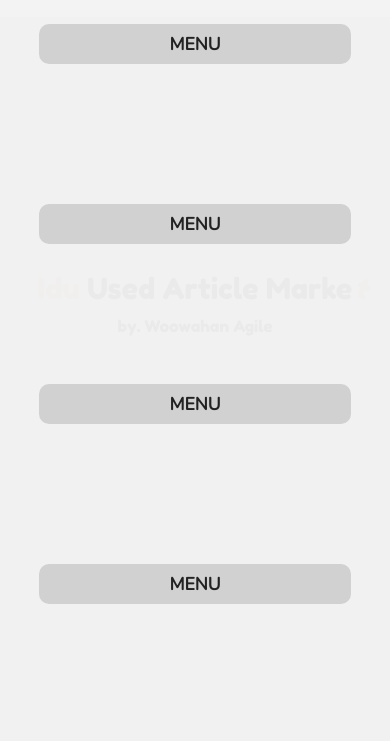
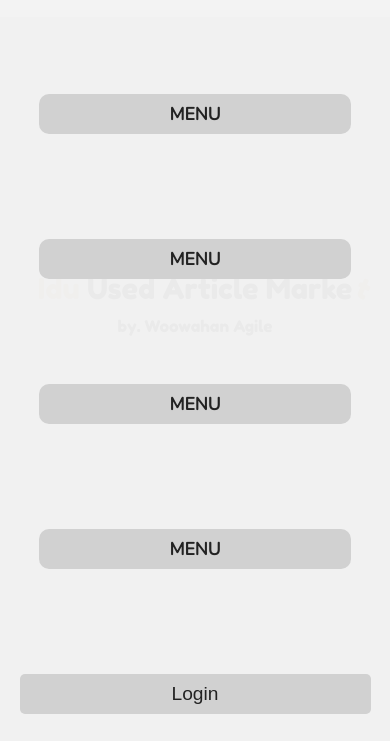
Before and after one commit to ssi02014/woowahan-agile-prototype, a plain HTML site: page index.html in a window 390 px wide. Both pictures are taken after a click on the element 355 px from the left and 40 px from the top of the page. Shown: the part 63-804 px from the top of the page. Drawn offline with nearby package versions, Linux system fonts and the light colour scheme.

Commit message:
feat: 반응형 시 header-menu 영역 수정

```diff
--- a/css/style.css
+++ b/css/style.css
@@ -1,4 +1,3 @@
-
 .header{
     position: fixed;
     width: 100%;
@@ -522,6 +521,7 @@
         background: rgba(241, 241, 241, 0.97);
         animation: slide2 .5s;
     }
+
     .header.sticky .header-nav.active {
         top: 80px;
         background: rgba(217, 197, 180, 0.97);
@@ -538,10 +538,14 @@
         width: 75%;
         height: 40px;
         background: #d1d1d1;
-        margin-bottom: 140px;
+        margin-bottom: 105px;
         align-items: center;
         border-radius: 10px;
     }
+    .header-list .header-menu-drop li {
+        padding: 5px 10px;
+    }
+
     .header.sticky .header-nav.active .header-menu {
         background: #af8560;
     }
@@ -558,7 +562,7 @@
         border-bottom-left-radius: 10px;
         border-bottom-right-radius: 10px;
     }
-    .header-nav.active .header-menu.show .header-menu-drop { height: 130px; }
+    .header-nav.active .header-menu.show .header-menu-drop { height: 101px; }
     .header-nav.active .login-btn {
         width: 90%;
         height: 40px;
@@ -853,6 +857,7 @@
 /* 0 ~ 670px : 테블릿3 */
 @media (max-width: 670px){
     /* banner */
+
     .header-nav.active {
         width: 100%;
     }
@@ -871,7 +876,12 @@
     .sub-banner2 h1.sub-banner-title {
         font-size: 2.5rem;
     }
-
+    .header-list .header-menu-drop li {
+        padding: 5px 10px;
+    }
+    .header-nav.active .header-menu.show .header-menu-drop {
+        height: 96px;
+    }
     /* youtube */
     .youtube .container {
         height: 70vh;
```
